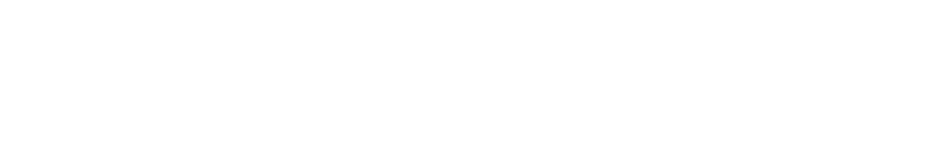
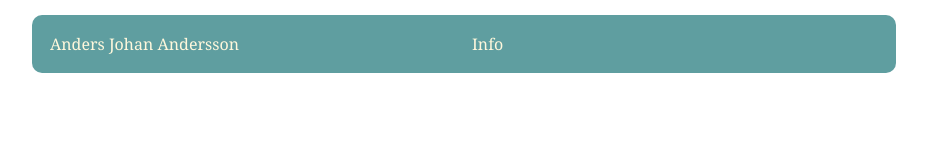
Before and after one commit to erac915/JavaScript-Classes, a plain HTML site: page index.html in a window 1280 px wide. Shown: the whole page, without its empty margins (176-1103 px from the left). Drawn offline with Linux system fonts and the light colour scheme.

Commit message:
html part

```diff
--- /dev/null
+++ b/css/style.css
@@ -0,0 +1,41 @@
+
+
+.grid-container{
+    display: grid;
+    grid-template-columns: 1fr 1fr;
+    grid-template-rows: auto;
+    background-color: cadetblue;
+    padding: 10px;
+    margin: 15px 200px 0px 200px;
+    border-radius: 10px;
+
+
+}
+.grid-item-1{
+    grid-column-start: 1;
+    grid-column-end: 2;
+}
+.grid-item-2{
+    grid-column-start: 2;
+    grid-column-end: 3;
+
+}
+.grid-item-1,
+.grid-item-2 {
+    padding: 8px;
+}
+
+.name {
+   color:cornsilk;
+   font-family: Cambria, Cochin, Georgia, Times, 'Times New Roman', serif;
+}
+
+.name:hover {
+    color:rgb(255, 204, 0);
+
+ }
+
+.info {
+    color:cornsilk;
+    font-family: Cambria, Cochin, Georgia, Times, 'Times New Roman', serif;
+ }
--- a/index.html
+++ b/index.html
@@ -5,8 +5,16 @@
     <meta http-equiv="X-UA-Compatible" content="IE=edge">
     <meta name="viewport" content="width=device-width, initial-scale=1.0">
     <title>Document</title>
+    <link rel="stylesheet" href="css/style.css">
 </head>
+
 <body>
+    <div class="grid-container">
+        <div class="grid-item-1"><span class="name">Anders Johan Andersson</span></div>
+        <div class="grid-item-2"><span class="info">Info</span></div>
+    </div>
+
+
 
 
     <script src="js/data.js"></script>
```
